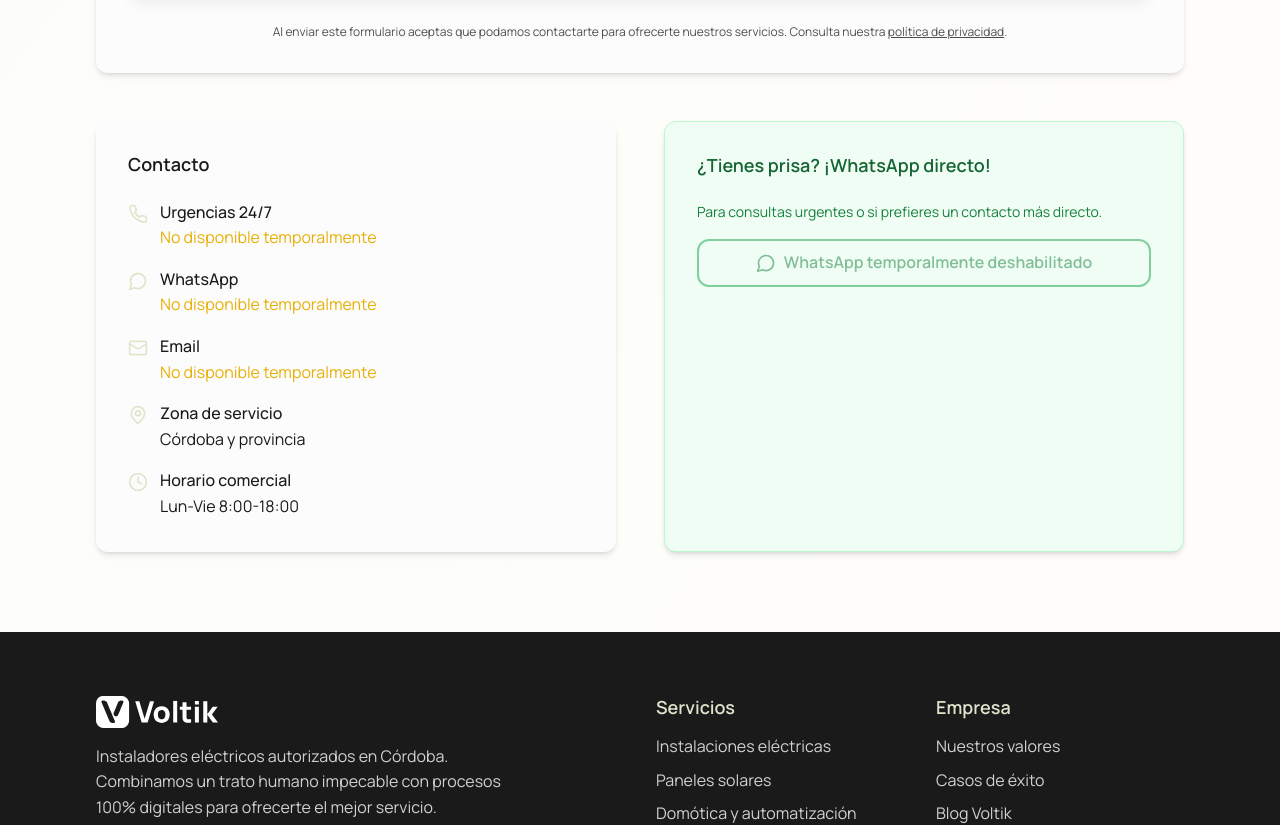
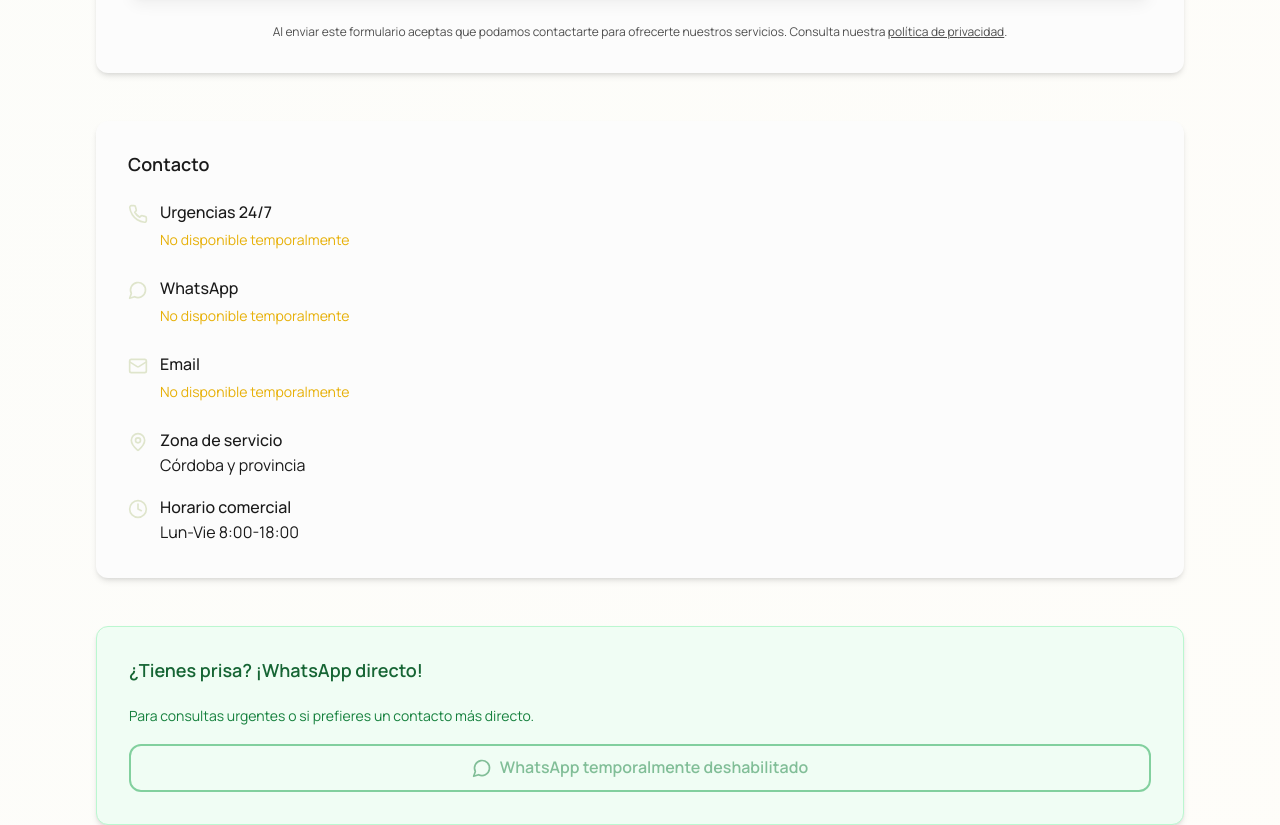
Before and after one commit to Medu-coder/voltik.es, a React (Vite) app: page / in a window 1280 px wide. Shown: the part 6220-7045 px from the top of the page. Built offline with nearby package versions, Linux system fonts and the light colour scheme.

Commit message:
ajustes visualizacion mobile contacto

```diff
--- a/src/components/sections/ContactForm.tsx
+++ b/src/components/sections/ContactForm.tsx
@@ -181,7 +181,7 @@ export default function ContactForm() {
   return (
     <section id="contacto" className="voltik-section bg-gradient-to-br from-primary/10 to-secondary/10">
       <div className="voltik-container">
-        <div className="max-w-6xl mx-auto">
+        <div className="max-w-full lg:max-w-6xl mx-auto">
           {/* Header */}
           <div className="text-center mb-16">
             <h2 className="text-3xl md:text-4xl font-bold text-foreground mb-6">
@@ -192,15 +192,15 @@ export default function ContactForm() {
             </p>
           </div>
 
-          <div className="grid gap-12 lg:grid-cols-2">
+          <div className="grid gap-6 lg:gap-12 lg:grid-cols-2">
             {/* Contact Form */}
-            <div className="voltik-card lg:col-span-2">
+            <div className="voltik-card lg:col-span-2 w-full">
               {/* Aviso de empresa en construcción */}
               <div className="mb-6 p-4 rounded-lg bg-voltik-warning/30 border border-voltik-warning/90 text-lg text-center font-semibold">
                 <strong>Aviso:</strong> Voltik está en proceso de construcción y el formulario de contacto está temporalmente deshabilitado. ¡Gracias por tu interés!
               </div>
 
-              <form onSubmit={handleSubmit} className="space-y-6" noValidate>
+              <form onSubmit={handleSubmit} className="space-y-6 w-full" noValidate>
                 {/* Fecha (oculto, autocompletado) */}
                 <input
                   type="hidden"
@@ -386,7 +386,7 @@ export default function ContactForm() {
             </div>
 
             {/* Contact Details */}
-            <div className="voltik-card">
+            <div className="voltik-card lg:col-span-2 w-full">
               <h3 className="text-lg font-semibold mb-6">Contacto</h3>
               <div className="space-y-4">
                 <div className="flex items-start">
@@ -401,7 +401,7 @@ export default function ContactForm() {
                       957 000 000
                     </a>
                     */}
-                    <span className="text-voltik-warning font-normal">No disponible temporalmente</span>
+                    <span className="block text-voltik-warning font-normal text-sm mt-1 mb-2 min-h-[1.5em]">No disponible temporalmente</span>
                   </div>
                 </div>
 
@@ -419,7 +419,7 @@ export default function ContactForm() {
                       Consulta directa
                     </a>
                     */}
-                    <span className="text-voltik-warning font-normal">No disponible temporalmente</span>
+                    <span className="block text-voltik-warning font-normal text-sm mt-1 mb-2 min-h-[1.5em]">No disponible temporalmente</span>
                   </div>
                 </div>
 
@@ -435,7 +435,7 @@ export default function ContactForm() {
                       contacto@voltik.es
                     </a>
                     */}
-                    <span className="text-voltik-warning font-normal">No disponible temporalmente</span>
+                    <span className="block text-voltik-warning font-normal text-sm mt-1 mb-2 min-h-[1.5em]">No disponible temporalmente</span>
                   </div>
                 </div>
 
@@ -458,7 +458,7 @@ export default function ContactForm() {
             </div>
 
             {/* WhatsApp CTA */}
-            <div className="voltik-card bg-green-50 border border-green-200">
+            <div className="voltik-card lg:col-span-2 bg-green-50 border border-green-200 w-full">
               <h3 className="text-lg font-semibold text-green-800 mb-6">
                 ¿Tienes prisa? ¡WhatsApp directo!
               </h3>
@@ -479,7 +479,7 @@ export default function ContactForm() {
               */}
               <VoltikButton
                 variant="outline"
-                className="w-full border-green-600 text-green-700"
+                className="w-full border-green-600 text-green-700 py-3 text-base"
                 disabled
               >
                 <MessageCircle size={20} className="mr-2" />
--- a/src/index.css
+++ b/src/index.css
@@ -154,7 +154,7 @@
 @layer components {
   /* Voltik component utilities */
   .voltik-container {
-    @apply max-w-6xl mx-auto px-4 sm:px-6 lg:px-8;
+    @apply max-w-6xl mx-auto px-2 sm:px-4 lg:px-8;
   }
 
   .voltik-section {
@@ -162,7 +162,7 @@
   }
 
   .voltik-card {
-    @apply bg-card rounded-xl p-6 md:p-8 shadow-md hover:shadow-lg transition-shadow;
+    @apply bg-card rounded-xl p-6 md:p-8 shadow-md hover:shadow-lg transition-shadow w-full;
   }
 
   .voltik-grid {
```
